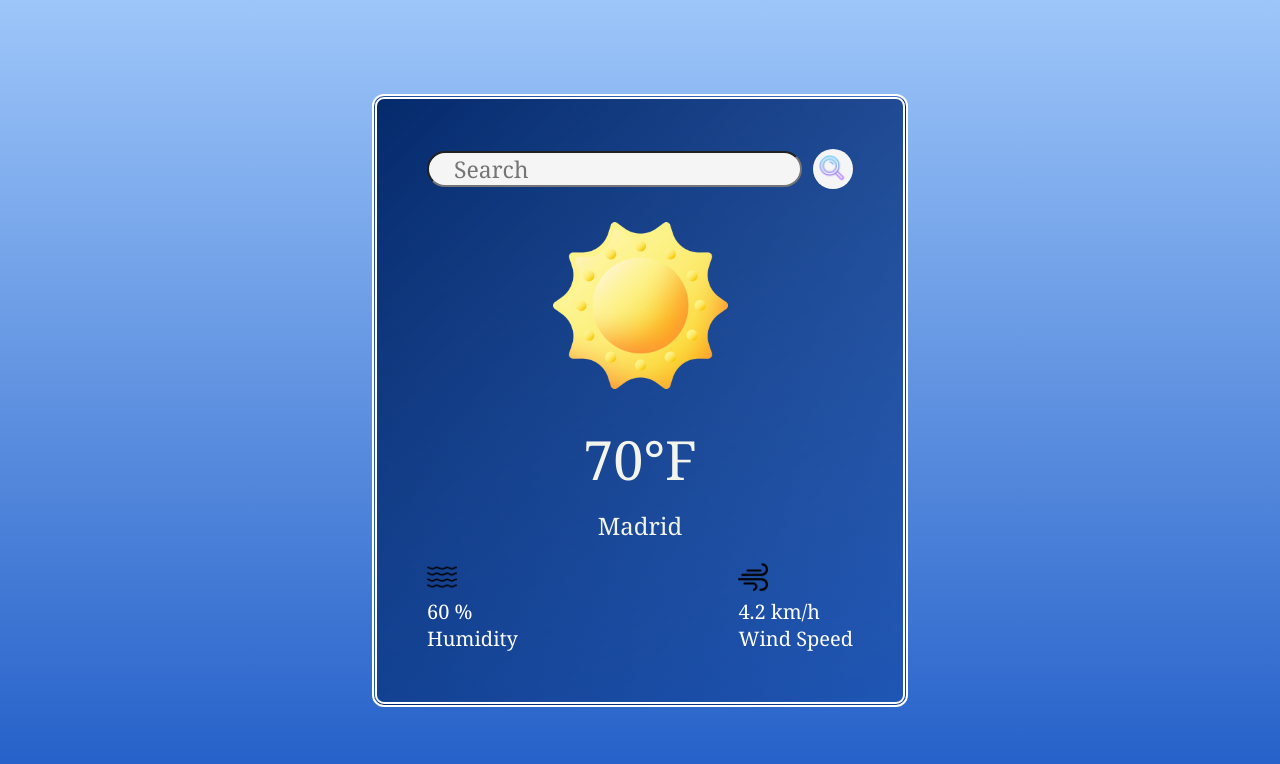
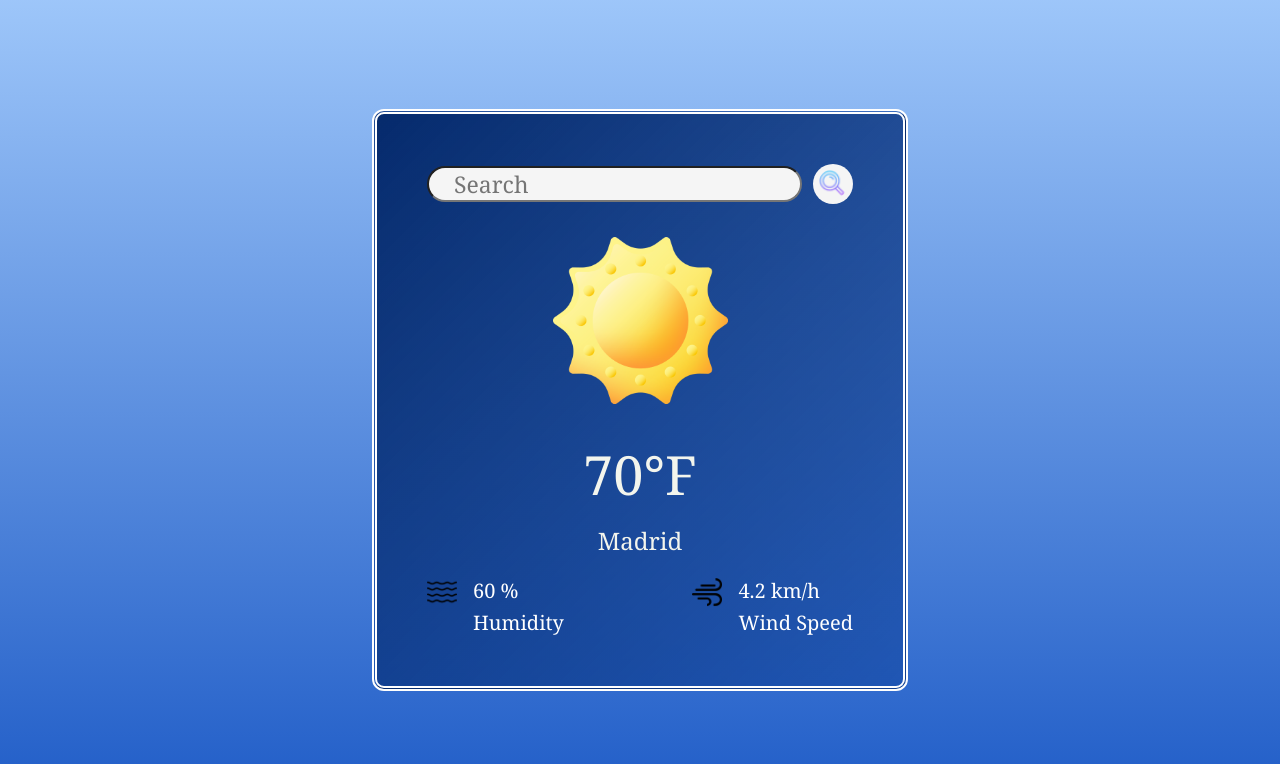
Before and after one commit to abigeez/abigeez.github.io, a React app in the folder 320-SBA/: page / in a window 1280 px wide. Shown: the top 764 px of the page. Built offline with nearby package versions, Linux system fonts and the light colour scheme; the HTML template or start-up script is replaced by a standard one.

Commit message:
finished with sstyling weather app, going to api key

```diff
--- a/320-SBA/src/components/Weather.css
+++ b/320-SBA/src/components/Weather.css
@@ -62,7 +62,16 @@
 }
 .weathData p {
     color:white;
+    margin-bottom: 5px;
 }
 .weathData span{
     color:white;
 }
+
+.weathData .col{
+    display:flex;
+    align-items: flex-start;
+    gap:16px;
+
+
+}
```
